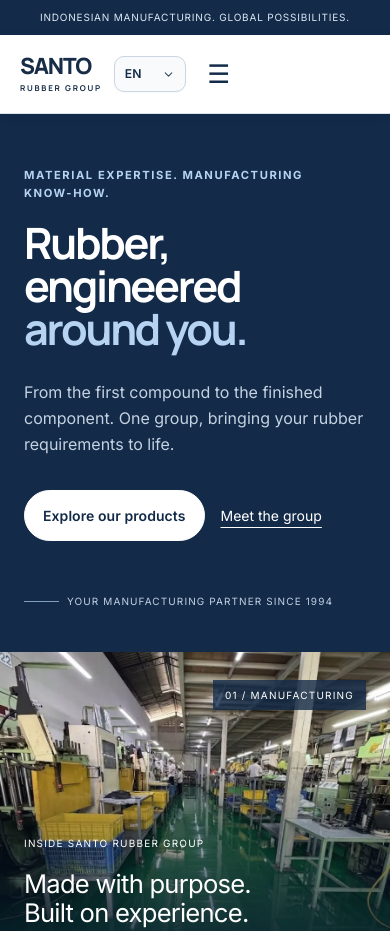
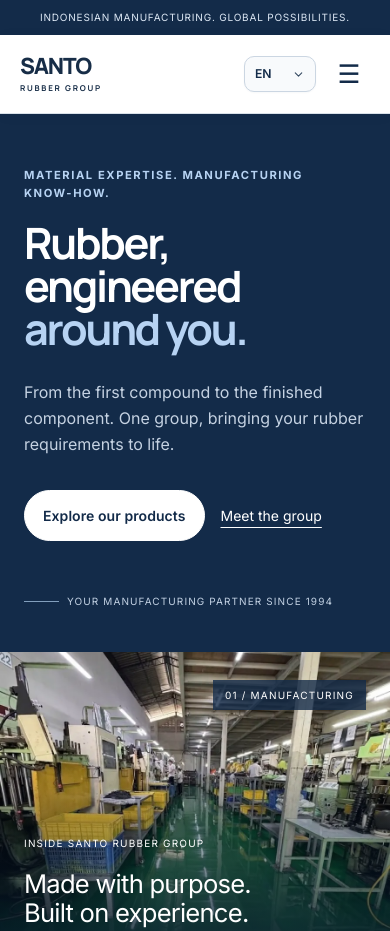
Before and after one commit to velleityy/Santo-Rubber, a plain HTML site: page index.html in a window 390 px wide. Shown: the top 931 px of the page. Drawn offline with Linux system fonts and the light colour scheme.

Commit message:
Align language selector and menu to the right on mobile

```diff
--- a/styles.css
+++ b/styles.css
@@ -375,7 +375,7 @@ html[lang="zh-Hans"] h3{
   outline-offset:3px;
 }
 @media(max-width:600px){
-  .language-switcher{flex-basis:72px;width:72px;min-width:72px;height:36px}
+  .language-switcher{flex-basis:72px;width:72px;min-width:72px;height:36px;margin-left:auto}
   .language-switcher select{
     width:72px;min-width:72px;max-width:72px;
     height:36px;min-height:36px;max-height:36px;
```
